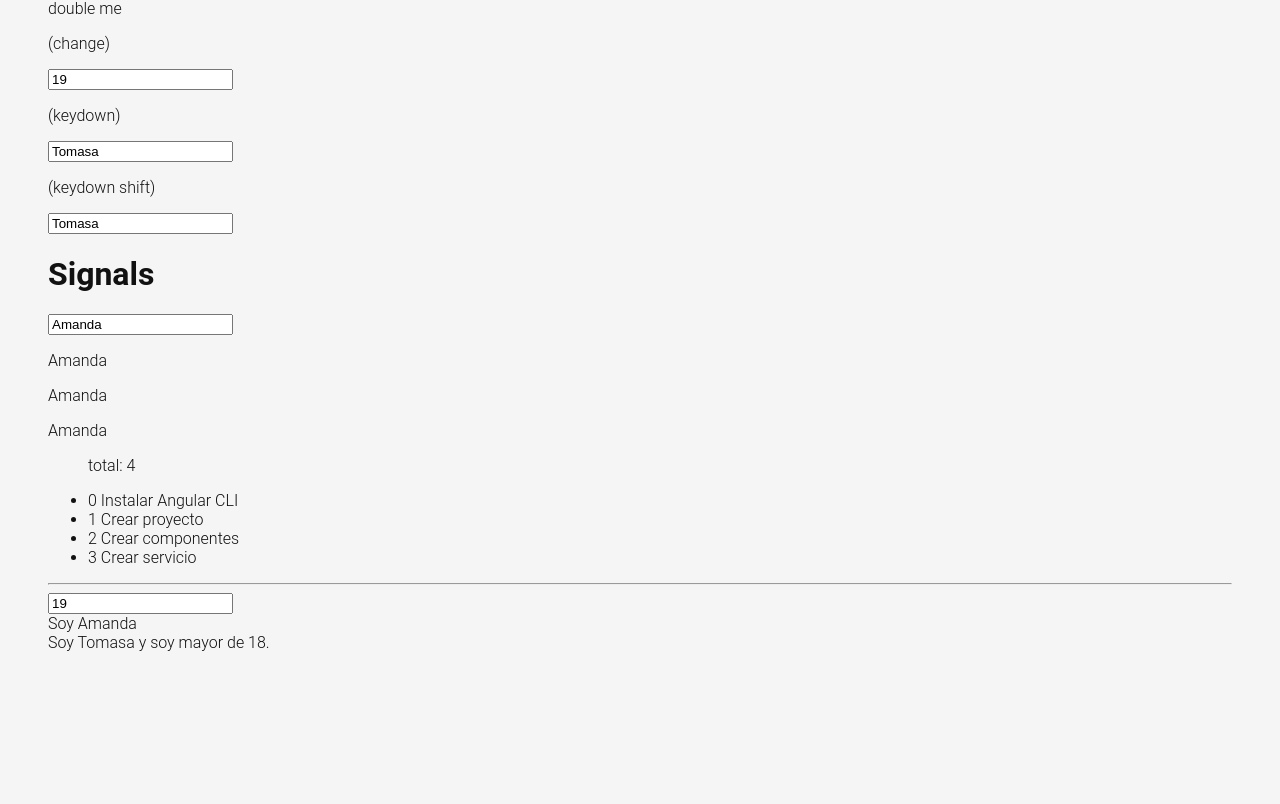
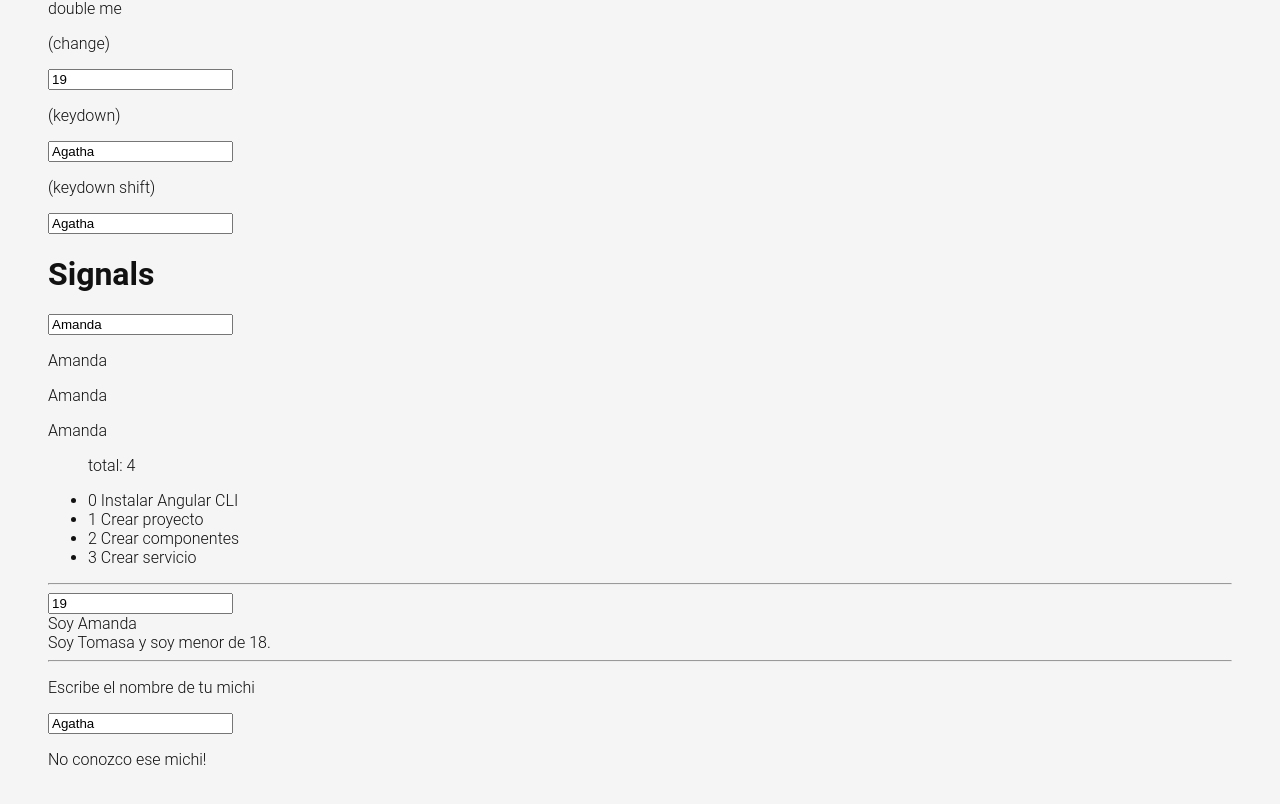
Before and after one commit to amandalimon/myday-app, an Angular app: page /labs in a window 1280 px wide. Shown: the part 900-1704 px from the top of the page. Before the commit the page ends 1600 px from the top, so only its background shows below. Built offline with nearby package versions, Linux system fonts and the light colour scheme.

Commit message:
ngSwitch and ngSwitchDefault

```diff
--- a/src/app/pages/labs/labs.component.html
+++ b/src/app/pages/labs/labs.component.html
@@ -48,4 +48,13 @@
   <ng-template #elseBlock>
     Soy Tomasa y soy menor de 18.
   </ng-template>
+  <hr />
+  <p>Escribe el nombre de tu michi</p>
+  <input type="text" [value]="cat().name" (change)="changeName($event)"/>
+  <div [ngSwitch]="cat().name">
+    <p *ngSwitchCase="'Avellano'">Hola soy Avellano</p>
+    <p *ngSwitchCase="'Egg'">Hola soy Draco</p>
+    <p *ngSwitchCase="'Michi'">Hola soy Anubis</p>
+    <p *ngSwitchDefault>No conozco ese michi!</p>
+  </div>
 </div>
--- a/src/app/pages/labs/labs.component.ts
+++ b/src/app/pages/labs/labs.component.ts
@@ -22,7 +22,7 @@ export class LabsComponent {
   img = 'https://cataas.com/cat?815';
 
   cat = signal({
-    name: 'Tomasa',
+    name: 'Agatha',
     age: 19,
     avatar: 'https://cataas.com/cat?815'
   })
@@ -52,4 +52,15 @@ export class LabsComponent {
       }
     })
   }
+
+  changeName(event: Event) {
+    const input = event.target as HTMLInputElement;
+    const newName = input.value
+    this.cat.update(prevState => {
+      return {
+        ...prevState,
+        name: newName
+      }
+    })
+  }
 }
```
